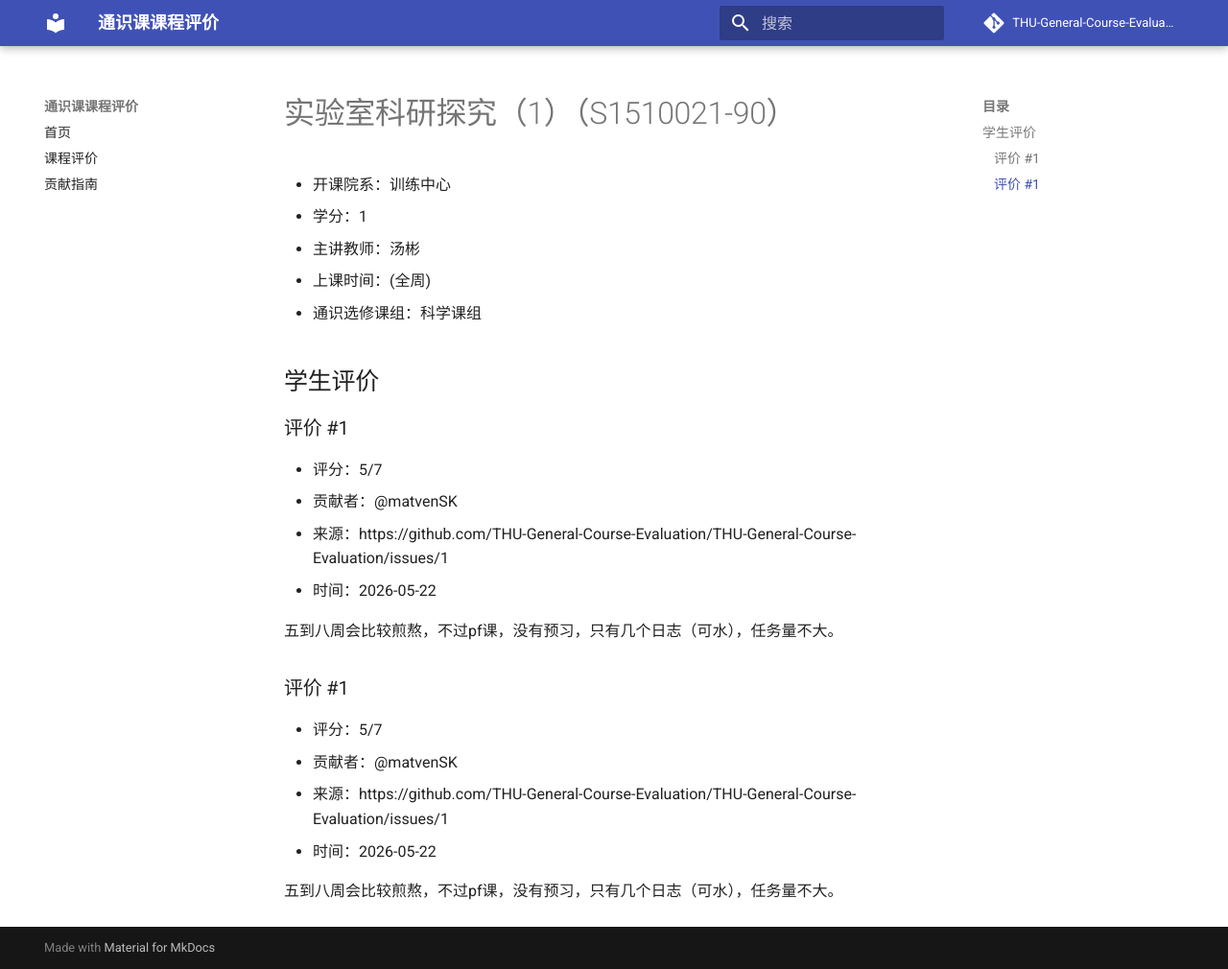
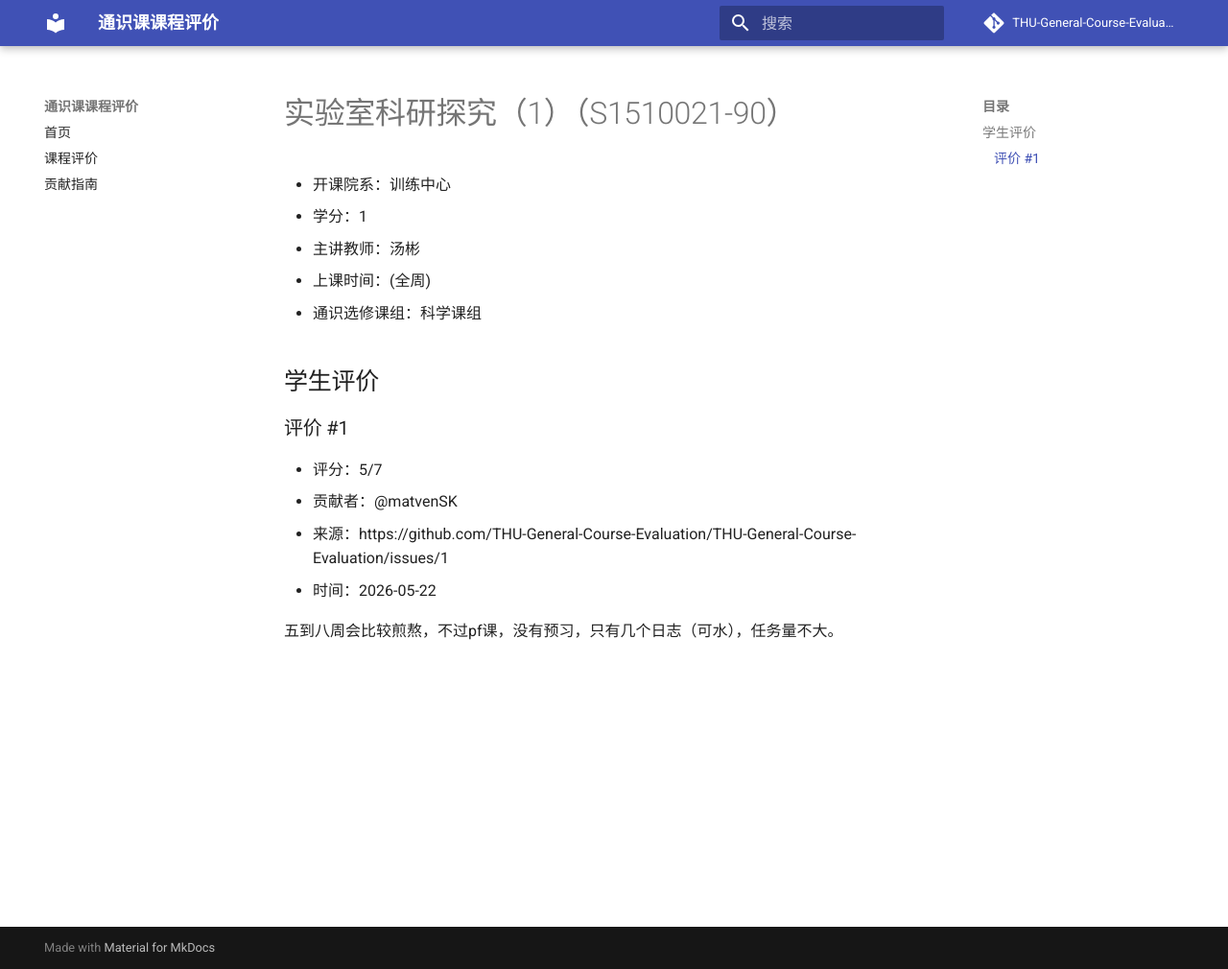
Before and after one commit to THU-General-Course-Evaluation/THU-General-Course-Eevaluation, an MkDocs documentation site: the page built from docs/courses/S1510021-90.md, in a window 1280 px wide and 1010 px high. Shown: the whole window at 96% size. Built offline with MkDocs 1.6.1 and Material for MkDocs 9.7.7, drawn with Linux system fonts in a browser that asks for light colours; comment, search, counter and statistics services are not loaded.

Commit message:
manually fix duplicated evaluations

```diff
--- a/docs/courses/S1510021-90.md
+++ b/docs/courses/S1510021-90.md
@@ -9,17 +9,10 @@
 ## 学生评价
 
 ### 评价 #1
+
 - 评分：5/7
 - 贡献者：@matvenSK
 - 来源：https://github.com/THU-General-Course-Evaluation/THU-General-Course-Evaluation/issues/1
 - 时间：2026-05-22
 
 五到八周会比较煎熬，不过pf课，没有预习，只有几个日志（可水），任务量不大。
-
-### 评价 #1
-- 评分：5/7
-- 贡献者：@matvenSK
-- 来源：https://github.com/THU-General-Course-Evaluation/THU-General-Course-Evaluation/issues/1
-- 时间：2026-05-22
-
-五到八周会比较煎熬，不过pf课，没有预习，只有几个日志（可水），任务量不大。
```
